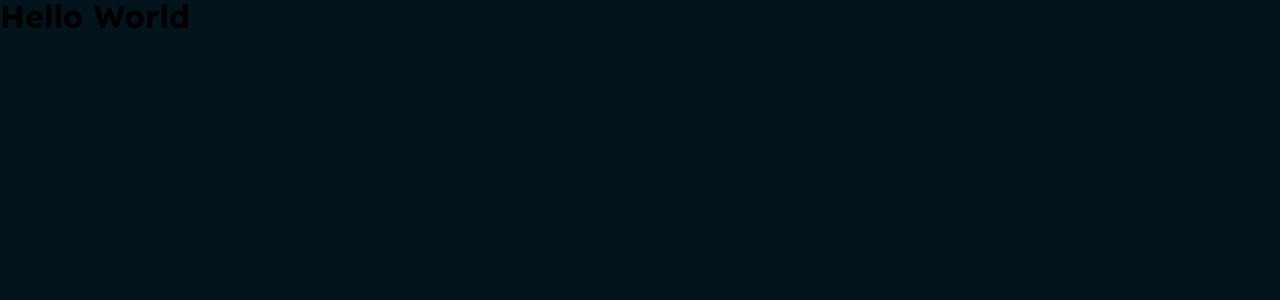
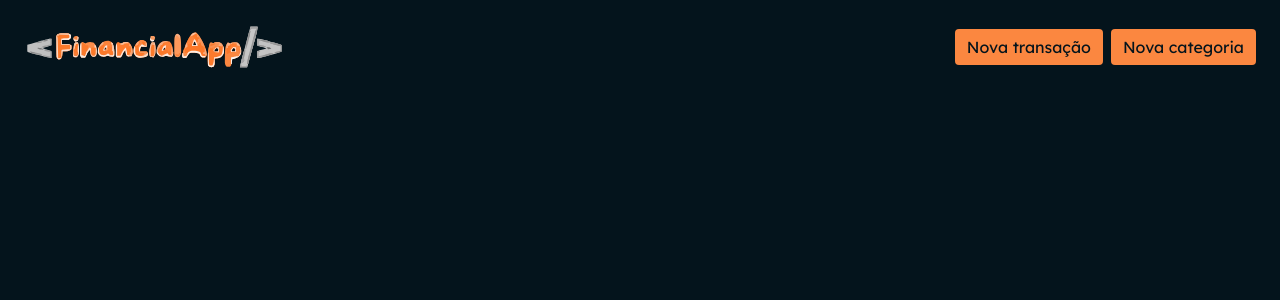
Before and after one commit to giuseppebarbetta/financialapp-interface, a React (Vite) app: page / in a window 1280 px wide. Shown: the top 300 px of the page. Built offline with nearby package versions, Linux system fonts and the light colour scheme.

Commit message:
feat: create and customize header

```diff
--- a/src/App.tsx
+++ b/src/App.tsx
@@ -1,10 +1,10 @@
+import { Home } from './screens/home';
 import GlobalStyles from './styles/global';
 
 export function App() {
   return (
     <>
-      <h1>Hello World</h1>
-
+      <Home />
       <GlobalStyles />
     </>
   );
--- /dev/null
+++ b/src/components/button/indesx.tsx
@@ -0,0 +1,19 @@
+import { ComponentProps } from 'react';
+
+import { Container } from './styles';
+
+type ButtonProps = ComponentProps<'button'> & {
+  variant?: 'default' | 'outline';
+};
+
+export function Button({
+  children,
+  variant = 'default',
+  ...props
+}: ButtonProps) {
+  return (
+    <Container $variant={variant} {...props}>
+      {children}
+    </Container>
+  );
+}
--- /dev/null
+++ b/src/components/button/styles.ts
@@ -0,0 +1,33 @@
+import styled, { css } from 'styled-components';
+
+import { theme } from '../../styles/theme';
+
+type ContainerProps = {
+  $variant: 'default' | 'outline';
+};
+
+export const Container = styled.button<ContainerProps>`
+  display: flex;
+  align-items: center;
+  justify-content: center;
+  height: 2.25rem;
+  border-radius: 0.25rem;
+  padding: 0 0.75rem;
+  transition: all 100ms;
+  background-color: ${(props) =>
+    props.$variant === 'default' ? theme.colors.primary : 'transparent'};
+  color: ${(props) =>
+    props.$variant === 'default' ? theme.colors.black : theme.colors.primary};
+  border: 0;
+
+  ${(props) =>
+    props.$variant === 'outline' &&
+    css`
+      border: 1px solid ${theme.colors.primary};
+    `}
+
+  &:hover {
+    background-color: ${theme.colors.primaryDark};
+    color: ${theme.colors.black};
+  }
+`;
--- /dev/null
+++ b/src/screens/home/index.tsx
@@ -0,0 +1,15 @@
+import logo from '../../assets/logo.svg';
+import { Button } from '../../components/button/indesx';
+import { Header, Img } from './styles';
+
+export function Home() {
+  return (
+    <Header>
+      <Img src={logo} />
+      <div>
+        <Button>Nova transação</Button>
+        <Button>Nova categoria</Button>
+      </div>
+    </Header>
+  );
+}
--- /dev/null
+++ b/src/screens/home/styles.ts
@@ -0,0 +1,19 @@
+import styled from 'styled-components';
+
+export const Header = styled.header`
+  display: flex;
+  align-items: center;
+  justify-content: space-between;
+  padding: 1.5rem;
+  width: 100%;
+
+  > div {
+    display: flex;
+    align-items: center;
+    gap: 0.5rem;
+  }
+`;
+
+export const Img = styled.img`
+  width: 260px;
+`;
--- a/src/styles/theme.ts
+++ b/src/styles/theme.ts
@@ -1,7 +1,7 @@
 export const theme = {
   colors: {
-    primary: '#00ED64',
-    primaryDark: '#00684A',
+    primary: '#fb8740ff',
+    primaryDark: '#fb8701ff',
     success: '#00ED64',
     info: '#016BF8',
     warning: '#FFC010',
```
Also changed, not shown: src/assets/logo.svg (added).
